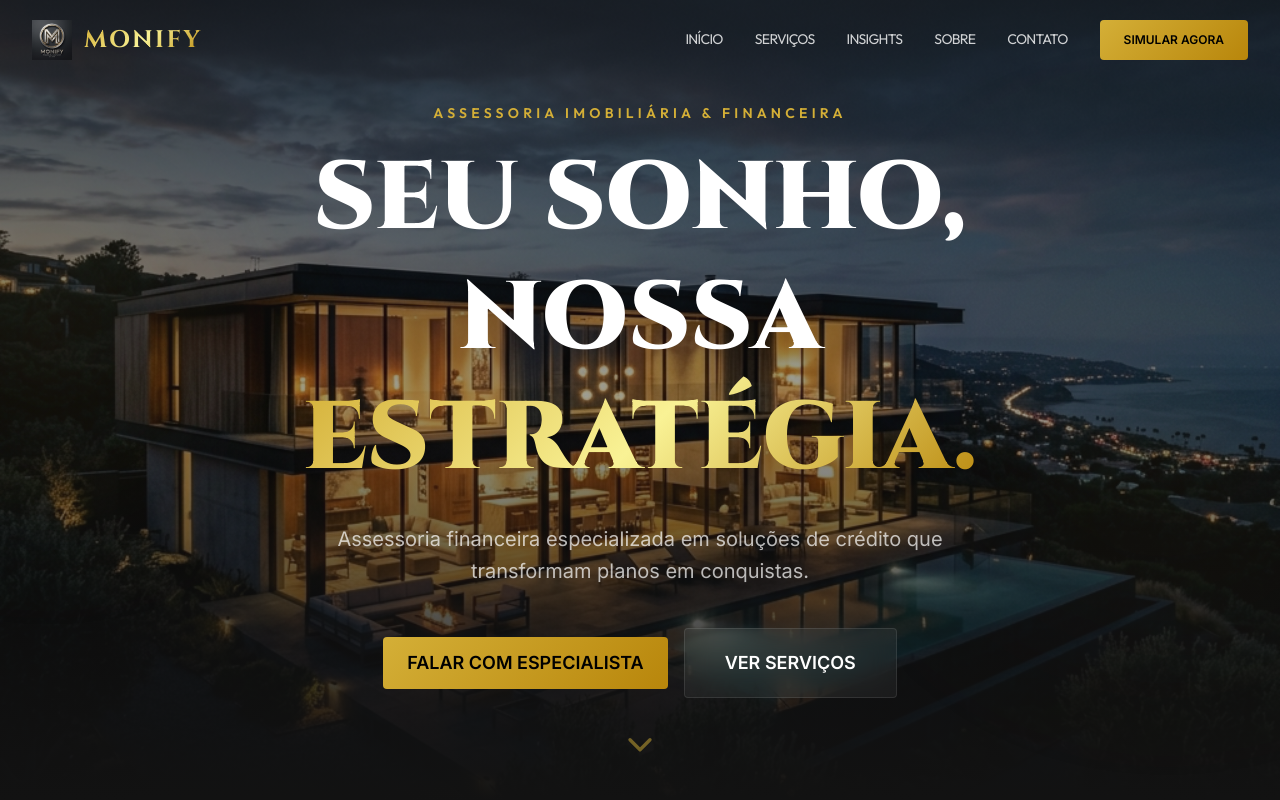
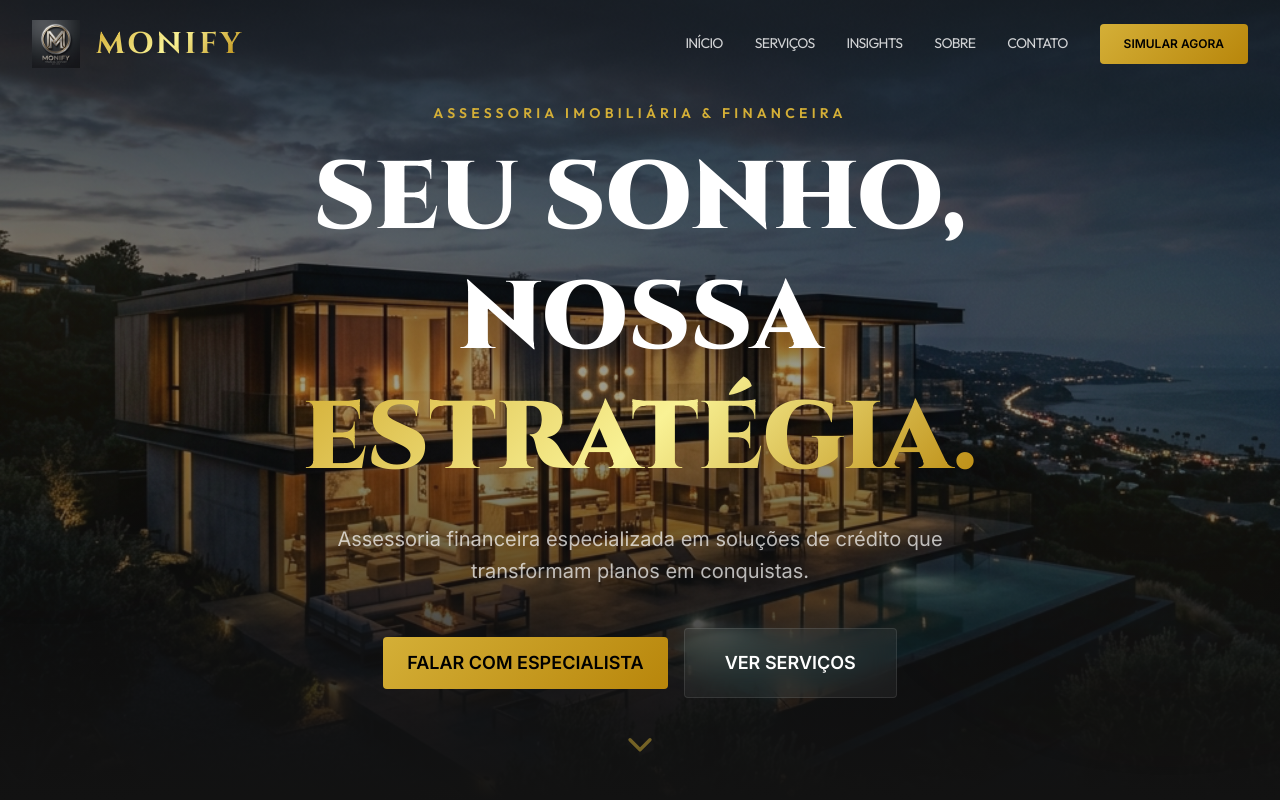
Before and after one commit to evandrocanali/monifyassessoria, a React (Vite) app: page / in a window 1280 px wide. Shown: the top 800 px of the page. Built offline with nearby package versions, Linux system fonts and the light colour scheme; a web font is replaced by a local one.

Commit message:
style: slightly increase logo and brand name size in navbar and footer

```diff
--- a/src/components/Contact.jsx
+++ b/src/components/Contact.jsx
@@ -103,8 +103,8 @@ const Footer = () => {
     <footer className="py-12 bg-brand-charcoal border-t border-white/5">
       <div className="max-w-7xl mx-auto px-4 text-center">
         <div className="flex items-center justify-center mb-8">
-          <img src="/logo-premium.png" alt="Monify Logo" className="h-8 w-auto mr-3 grayscale" />
-          <span className="text-xl font-cinzel font-bold text-white/50 tracking-widest uppercase">MONIFY</span>
+          <img src="/logo-premium.png" alt="Monify Logo" className="h-10 w-auto mr-4 grayscale" />
+          <span className="text-2xl font-cinzel font-bold text-white/50 tracking-widest uppercase">MONIFY</span>
         </div>
         <p className="text-white/20 text-sm font-inter">
           &copy; {new Date().getFullYear()} Monify Assessoria Financeira & Imobiliária. Todos os direitos reservados.
--- a/src/components/Navbar.jsx
+++ b/src/components/Navbar.jsx
@@ -27,8 +27,8 @@ const Navbar = () => {
       <div className="max-w-7xl mx-auto px-4 sm:px-6 lg:px-8">
         <div className="flex justify-between items-center">
           <div className="flex items-center">
-            <img src="/logo-premium.png" alt="Monify Logo" className="h-10 w-auto mr-3" />
-            <span className="text-2xl font-cinzel font-bold text-gradient-gold tracking-widest">MONIFY</span>
+            <img src="/logo-premium.png" alt="Monify Logo" className="h-12 w-auto mr-4" />
+            <span className="text-3xl font-cinzel font-bold text-gradient-gold tracking-widest">MONIFY</span>
           </div>
 
           {/* Desktop Menu */}
```
